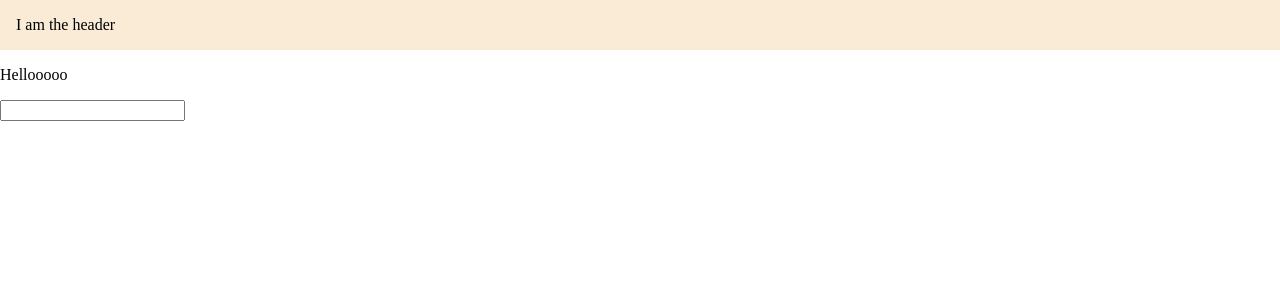
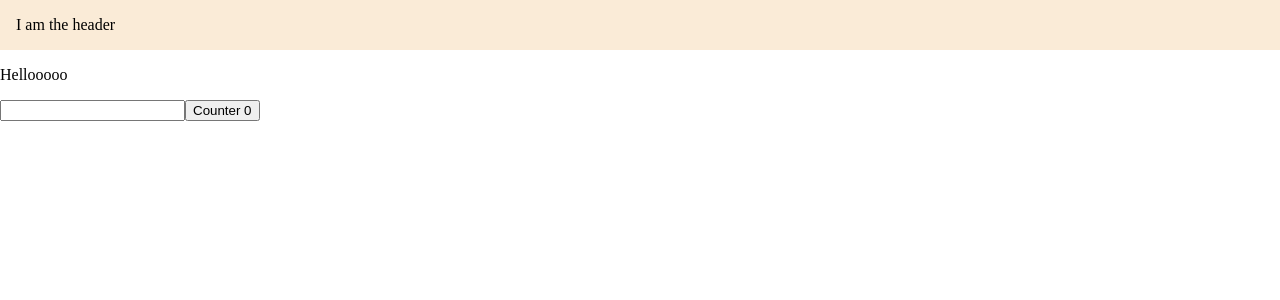
Before and after one commit to PaulineTurk/angular-crash-course, an Angular app in the folder angular-boot-camp/: page / in a window 1280 px wide. Shown: the top 300 px of the page. Built offline with nearby package versions, Linux system fonts and the light colour scheme.

Commit message:
feat: create a button with click handling

```diff
--- /dev/null
+++ b/angular-boot-camp/src/app/counter/counter-component/counter-component.html
@@ -0,0 +1 @@
+<button (click)="handlerCounterClick()">Counter {{counter()}}</button>
--- /dev/null
+++ b/angular-boot-camp/src/app/counter/counter-component/counter-component.ts
@@ -0,0 +1,17 @@
+import { Component, signal } from '@angular/core';
+
+@Component({
+  selector: 'app-counter-component',
+  imports: [],
+  templateUrl: './counter-component.html',
+  styleUrl: './counter-component.scss',
+})
+export class CounterComponent {
+  counter = signal(0)
+
+  handlerCounterClick() {
+    this.counter.update(value => value + 1)
+
+  }
+
+}
--- a/angular-boot-camp/src/app/home/home.html
+++ b/angular-boot-camp/src/app/home/home.html
@@ -1,2 +1,3 @@
 <app-greeting [message]="homeMessage()"></app-greeting>
 <input type="text" (click)="clickHandler()" (keyup)="keyUpHandler($event)" />
+<app-counter-component></app-counter-component>
--- a/angular-boot-camp/src/app/home/home.ts
+++ b/angular-boot-camp/src/app/home/home.ts
@@ -1,10 +1,11 @@
 import { Component, signal } from '@angular/core';
 import { Greeting } from '../components/greeting/greeting';
+import { CounterComponent } from '../counter/counter-component/counter-component';
 
 @Component({
   selector: 'app-home',
   standalone: true,
-  imports: [Greeting],
+  imports: [Greeting, CounterComponent],
   templateUrl: './home.html',
   styleUrl: './home.scss',
 })
```
Also changed, not shown: angular-boot-camp/src/app/counter/counter-component/counter-component.scss (added), 1 other file (tests, documents, lock files or other folders).
